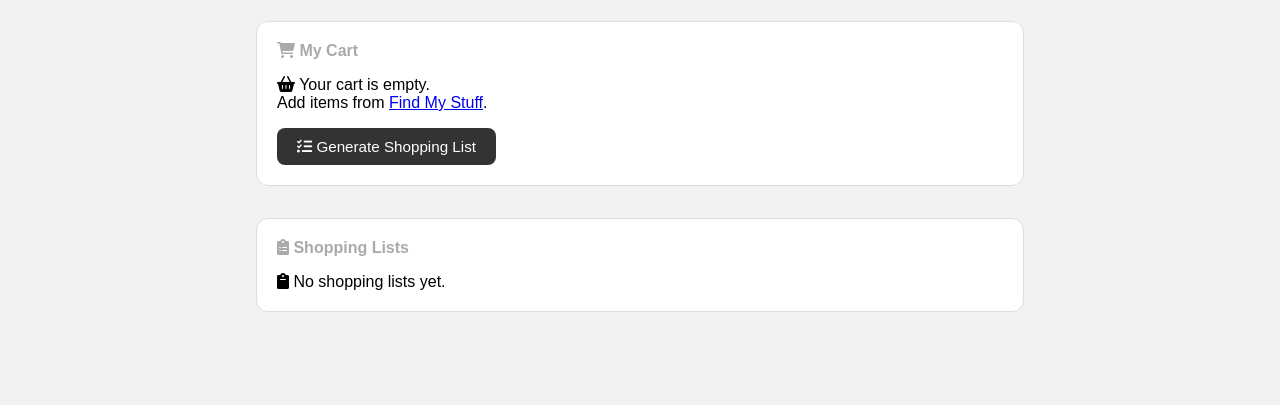
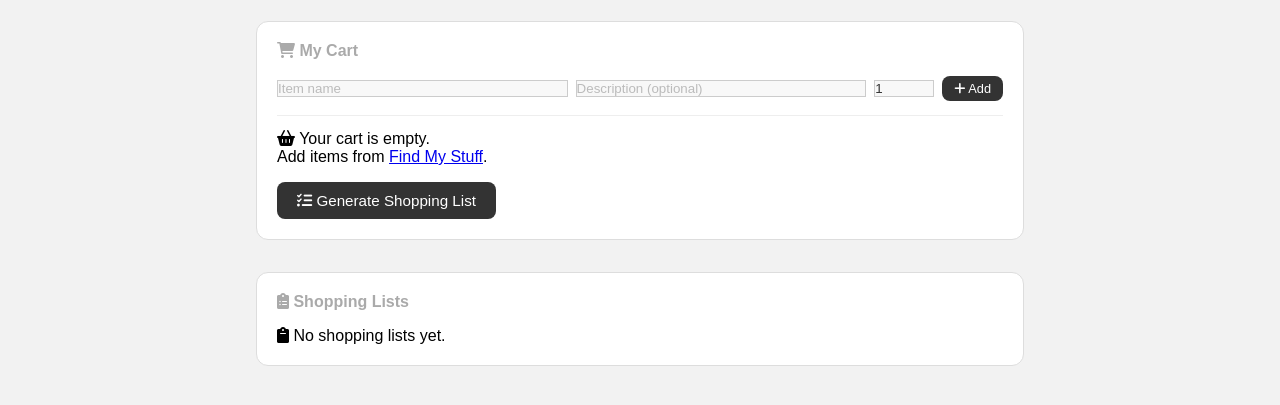
Before and after one commit to Darleenie/zq1anddar0.github.io, a website: page pages/shopping.html in a window 1280 px wide. Shown: the part 109-514 px from the top of the page. Drawn offline with Linux system fonts and the light colour scheme.

Commit message:
add single item form

```diff
--- a/css/style.css
+++ b/css/style.css
@@ -2611,6 +2611,23 @@ body:has(.page-content) {
 }
 .shop-section-header h3 { margin: 0; font-size: 1rem; color: #aaa; }
 
+.quick-add-form {
+  display: flex;
+  gap: 8px;
+  align-items: center;
+  flex-wrap: wrap;
+  margin-bottom: 14px;
+  padding-bottom: 14px;
+  border-bottom: 1px solid #eee;
+}
+.quick-add-form input[type="text"] {
+  flex: 1;
+  min-width: 100px;
+}
+.quick-add-form input[type="number"] {
+  width: 60px;
+}
+
 .btn-text-danger {
   background: none;
   border: none;
--- a/js/shopping.js
+++ b/js/shopping.js
@@ -51,6 +51,22 @@ function renderCart(items) {
       </button>
     </div>
   `).join('');
+}
+
+async function quickAddItem(e) {
+  e.preventDefault();
+  const name = document.getElementById('qaName').value.trim();
+  const note = document.getElementById('qaNote').value.trim();
+  const qty  = parseInt(document.getElementById('qaQty').value) || 1;
+  await fetch('/api/cart/items', {
+    method: 'POST',
+    headers: { 'Content-Type': 'application/json', ...authHeaders() },
+    body: JSON.stringify({ name, qty, note }),
+  });
+  document.getElementById('qaName').value = '';
+  document.getElementById('qaNote').value = '';
+  document.getElementById('qaQty').value  = '1';
+  loadCart();
 }
 
 async function removeFromCart(id) {
--- a/pages/shopping.html
+++ b/pages/shopping.html
@@ -25,6 +25,14 @@
           <i class="fas fa-trash"></i> Clear cart
         </button>
       </div>
+      <!-- Quick add form -->
+      <form id="quickAddForm" onsubmit="quickAddItem(event)" class="quick-add-form">
+        <input type="text" id="qaName" placeholder="Item name" required />
+        <input type="text" id="qaNote" placeholder="Description (optional)" />
+        <input type="number" id="qaQty" placeholder="Qty" min="1" value="1" style="width:60px" />
+        <button type="submit" class="btn-primary btn-sm"><i class="fas fa-plus"></i> Add</button>
+      </form>
+
       <div id="cartList">
         <p class="empty-state"><i class="fas fa-shopping-basket"></i> Your cart is empty.<br>Add items from <a href="/pages/search.html">Find My Stuff</a>.</p>
       </div>
```
